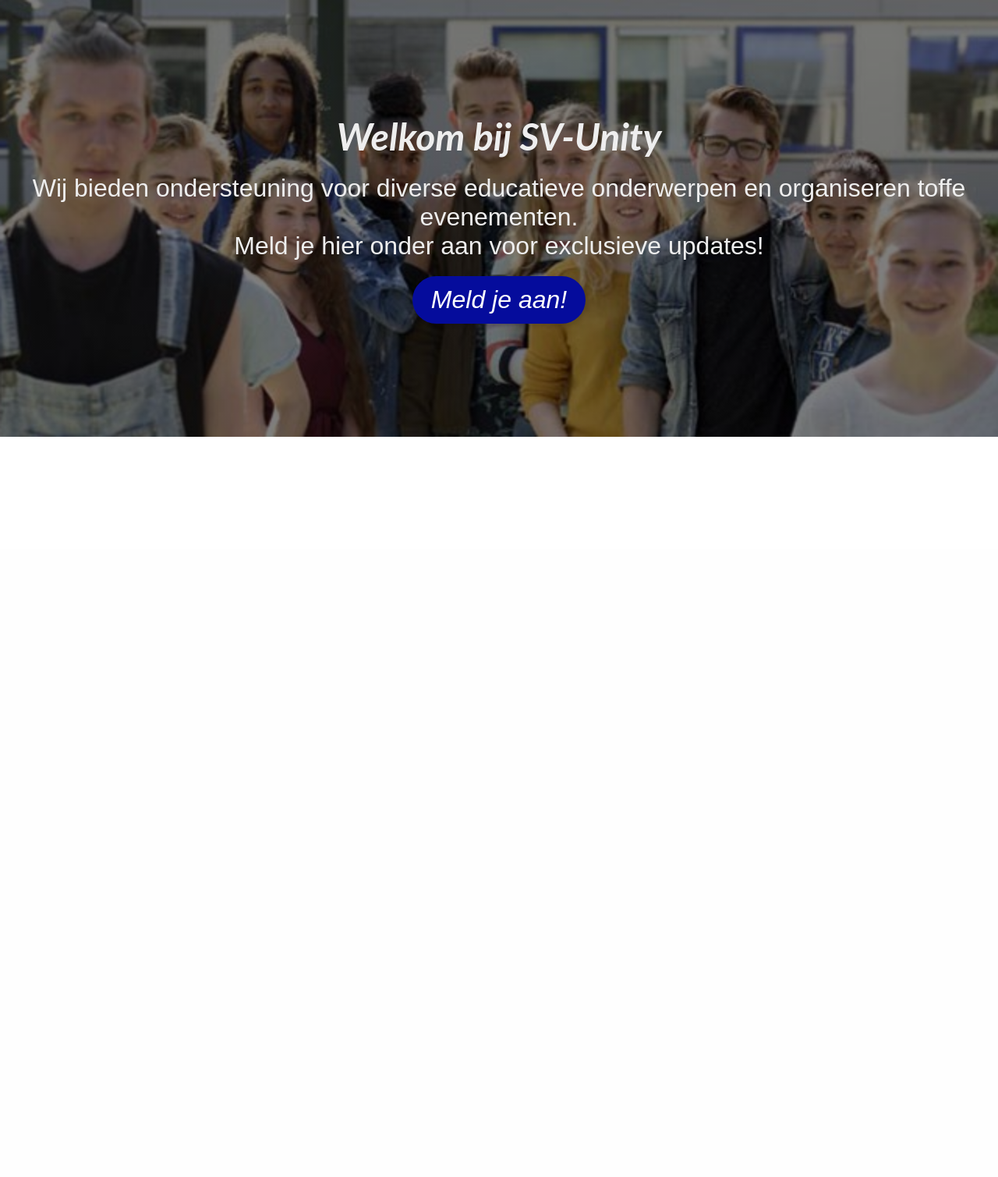
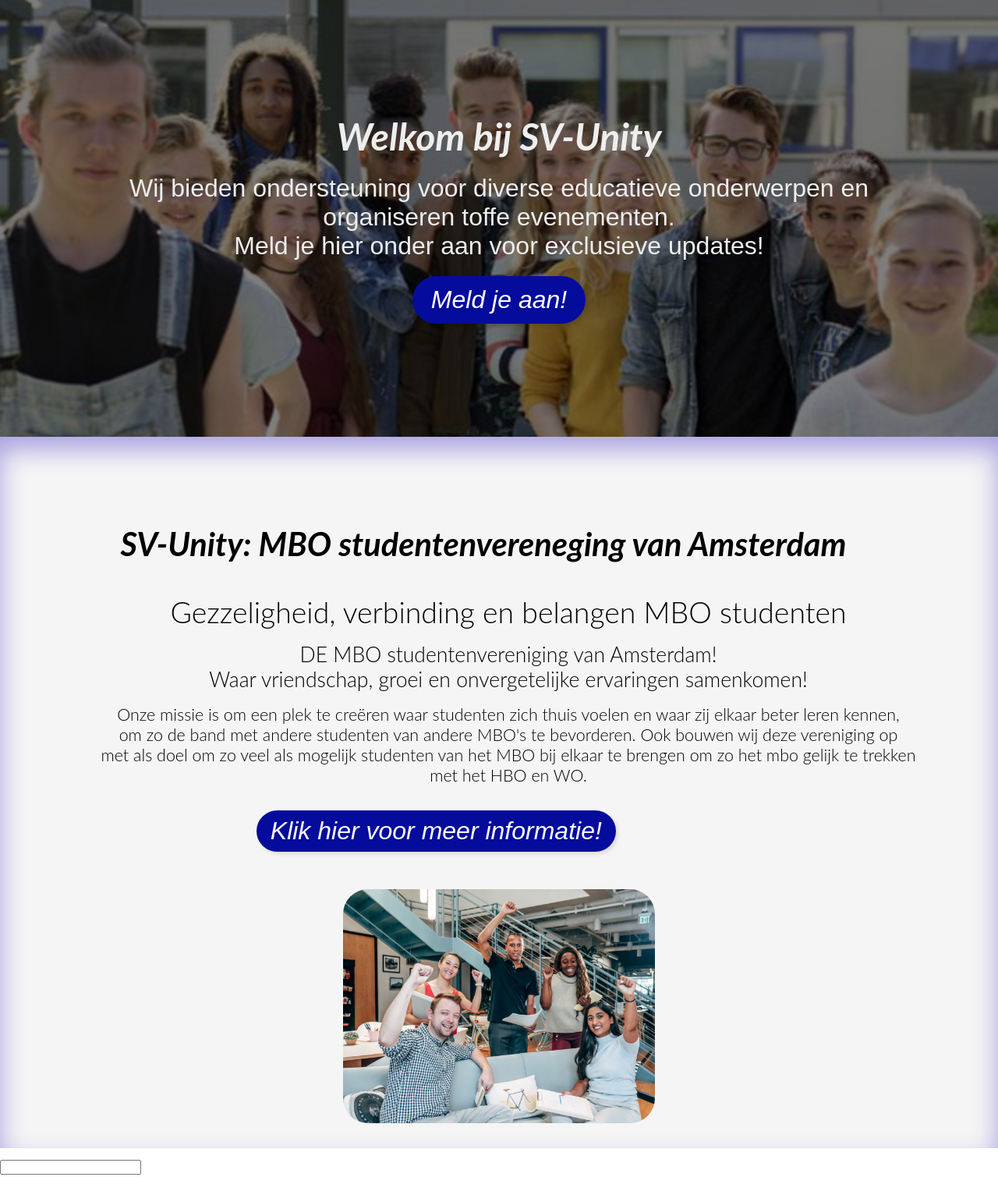
Before and after one commit to giorgina18/SV-Unity_BO, a PHP site: page / in a window 1280 px wide. Shown: the part 96-1605 px from the top of the page at 78% size. Before the commit the page ends 656 px from the top, so only its background shows below. Run offline with PHP 8.4, Linux system fonts and the light colour scheme; some libraries are stand-ins or nearby versions; some web fonts are replaced.

Commit message:
infoPage_af_sort_van

```diff
--- a/css/style.css
+++ b/css/style.css
@@ -162,7 +162,7 @@ body {
 
 }
 
-.main__text > p{
+.main__text>p {
     justify-content: center;
     text-align: center;
     display: flex;
@@ -189,8 +189,115 @@ a.main__btn:hover {
     background-color: #F5B17B;
 }
 
+/* informatie SV-Unity */
 
+.informatie {
+    background: #F5F5F5;
+    padding: 2rem;
+    display: flex;
+    min-height: 50vh;
+    width: 100%;
+    box-shadow: inset 0 1rem 2rem 0 rgba(53, 34, 193, 0.4);
 
+}
+
+.informatie__text {
+    gap: 20px;
+    color: #000000;
+    font-family: "Lato", sans-serif;
+    font-style: normal;
+    width: 50%;
+}
+
+.informatie__text h1 {
+    justify-content: center;
+    align-items: center;
+    display: flex;
+    padding: 2rem;
+    font-family: "Lato", sans-serif;
+    font-style: italic;
+    margin-top: 2rem;
+    overflow: hidden;
+    width: 100%;
+}
+
+.informatie__text h3 {
+    align-items: center;
+    margin-left: 2rem;
+    font-family: "Lato", sans-serif;
+    font-style: normal;
+    font-weight: 300;
+    margin-top: 0.5rem;
+    width: 100%;
+
+}
+
+.informatie__text h5 {
+    margin-top: 1rem;
+    align-items: center;
+    margin-left: 2rem;
+    font-family: "Lato", sans-serif;
+    font-style: normal;
+    font-weight: 300;
+    width: 100%;
+
+}
+
+.informatie__text h6 {
+    margin-top: 1rem;
+    align-items: center;
+    margin-left: 2rem;
+    font-family: "Lato", sans-serif;
+    font-style: normal;
+    font-weight: 300;
+    margin-bottom: 2rem;
+    width: 100%;
+
+}
+
+a.informatie__btn {
+    color: white;
+    background-color: #050C9C;
+    border-radius: 3rem;
+    box-shadow: 3px 3px 5px rgba(0, 0, 0, 0.1);
+    padding: 8px 18px;
+    text-decoration: none;
+    width: fit-content;
+    font-family: "Raleway", sans-serif;
+    font-style: italic;
+    margin-left: 6.5rem;
+    display: flex;
+}
+
+a.informatie__btn:hover {
+    color: white;
+    background-color: #3ABEF9;
+    background-color: #F5B17B;
+}
+
+.info__img {
+    display: flex;
+    justify-content: center;
+    align-items: center;
+    margin: auto;
+}
+
+.informatie__img {
+    width: 35rem;
+    height: auto;
+    justify-content: center;
+    align-items: center;
+    border-top-left-radius: 2rem;
+    border-top-right-radius: 2rem;
+    border-bottom-left-radius: 2rem;
+    border-bottom-right-radius: 2rem;
+    transition: transform 0.3s ease;
+}
+
+.informatie__img:hover {
+    transform: scale(1.2);
+    cursor: pointer;
+}
 
 
 /* responsive */
@@ -212,10 +319,65 @@ a.main__btn:hover {
         gap: 3rem;
         padding: 2rem;
     }
+
+    /*  informatie section responsive */
+    .informatie {
+        flex-direction: column;
+        align-items: center;
+        justify-content: center;
+    }
+
+    .informatie__text {
+        width: 90%;
+        text-align: center;
+        padding: 1rem;
+        margin-right: 2.5rem;
+    }
+
+    .informatie__text h1{
+        flex-direction: column;
+        text-align: center;
+        overflow: hidden;
+        font-size: 130%;
+    }
+    .informatie__img {
+        width: 25rem;
+        margin-top: 2rem;
+        overflow: hidden;
+    }
+
+    a.informatie__btn {
+        margin-left: 15rem;
+        margin-top: 2rem;
+
+    }
+
 }
 
 @media (max-width:40rem) {
     .nav__list__sideBar {
         width: 100%;
     }
+
+    /*  informatie section responsive */
+
+    .informatie {
+        padding: 1rem;
+    }
+
+    .informatie__img {
+        width: 100%;
+        max-width: 20rem;
+    }
+
+    .informatie__text {
+        width: 100%;
+        text-align: left;
+    }
+
+    a.informatie__btn {
+        padding: 8px 12px;
+        font-size: 0.9rem;
+        margin: 1rem auto;
+    }
 }
--- a/index.html
+++ b/index.html
@@ -17,10 +17,10 @@
     <nav class="nav">
         <ul class="nav__list">
             <li class="nav__listItem"><img class="nav__img" src="logo/sv-unity-logo.png" alt=""></li>
-            <li class="nav__listItem nav__listItem-text"> <a href="#">blog</a></li>
+            <li class="nav__listItem nav__listItem-text"> <a href="#">Over ons</a></li>
             <li class="nav__listItem nav__listItem-text"> <a href="#">informatie</a></li>
-            <li class="nav__listItem nav__listItem-text"> <a href="#">about</a></li>
-            <li class="nav__listItem nav__listItem-text"> <a href="#">login</a></li>
+            <li class="nav__listItem nav__listItem-text"> <a href="#">Contact</a></li>
+            <li class="nav__listItem nav__listItem-text"> <a href="#">Agenda</a></li>
             <li class="menu-button"><a href="#"><svg xmlns="http://www.w3.org/2000/svg" height="40"
                         viewBox="0 -960 960 960" width="40" fill="#eee">
                         <path d="M120-240v-80h720v80H120Zm0-200v-80h720v80H120Zm0-200v-80h720v80H120Z" />
@@ -35,10 +35,10 @@
                     </svg>
                 </a>
             </li>
-            <li class="nav__listItem__sideBar-mobile"> <a href="#">blog</a></li>
-            <li class="nav__listItem__sideBar-mobile"> <a href="#">informatie</a></li>
-            <li class="nav__listItem__sideBar-mobile"> <a href="#">about</a></li>
-            <li class="nav__listItem__sideBar-mobile"> <a href="#">login</a></li>
+            <li class="nav__listItem__sideBar-mobile"> <a href="#">Over ons</a></li>
+            <li class="nav__listItem__sideBar-mobile"> <a href="#">Informatie</a></li>
+            <li class="nav__listItem__sideBar-mobile"> <a href="#">Contact</a></li>
+            <li class="nav__listItem__sideBar-mobile"> <a href="#">Agenda</a></li>
         </ul>
     </nav>
 
@@ -47,15 +47,41 @@
         <div class="main__text">
 
             <h1>Welkom bij SV-Unity</h1>
-            <p>Wij bieden ondersteuning voor diverse educatieve onderwerpen en organiseren toffe evenementen.<br>
+            <p>Wij bieden ondersteuning voor diverse educatieve onderwerpen en<br> organiseren toffe evenementen.<br>
                 Meld je
                 hier onder aan voor exclusieve updates!
             </p>
             <a href="#" class="main__btn">Meld je aan!</a>
         </div>
+    </section>
 
-<!-- test text voor git -->
+    <!-- about SV-Unity -->
+    <section class="informatie">
+        <div class="informatie__text">
+            <h1>SV-Unity: MBO studentenvereneging van Amsterdam</h1>
+            <h3>Gezzeligheid, verbinding en belangen MBO studenten</h3>
+            <h5> DE MBO studentenvereniging van Amsterdam! <br>
+                Waar vriendschap, groei en onvergetelijke ervaringen samenkomen!
+            </h5>
+            <h6>Onze missie is om een plek te creëren waar studenten zich thuis voelen en waar zij elkaar beter leren
+                kennen,<br> om zo de band met andere studenten van andere MBO's te bevorderen.
+                Ook bouwen wij deze vereniging op<br> met als doel om zo veel als mogelijk studenten van het MBO bij
+                elkaar te brengen om zo het mbo gelijk te trekken met het HBO en WO.
+            </h6>
+            <a href="#" class="informatie__btn">Klik hier voor meer informatie!</a>
 
+        </div>
+        <div class="info__img">
+            <img class="informatie__img" src="logo/groep_mensen.jpg" alt="">
+        </div>
+    </section>
+
+    <!-- inschrijf formulier -->
+
+    <section class="aanmelden">
+        <form>
+            <input type="text">
+        </form>
     </section>
 </body>
 
```
Also changed, not shown: logo/groep_mensen.jpg (added).
